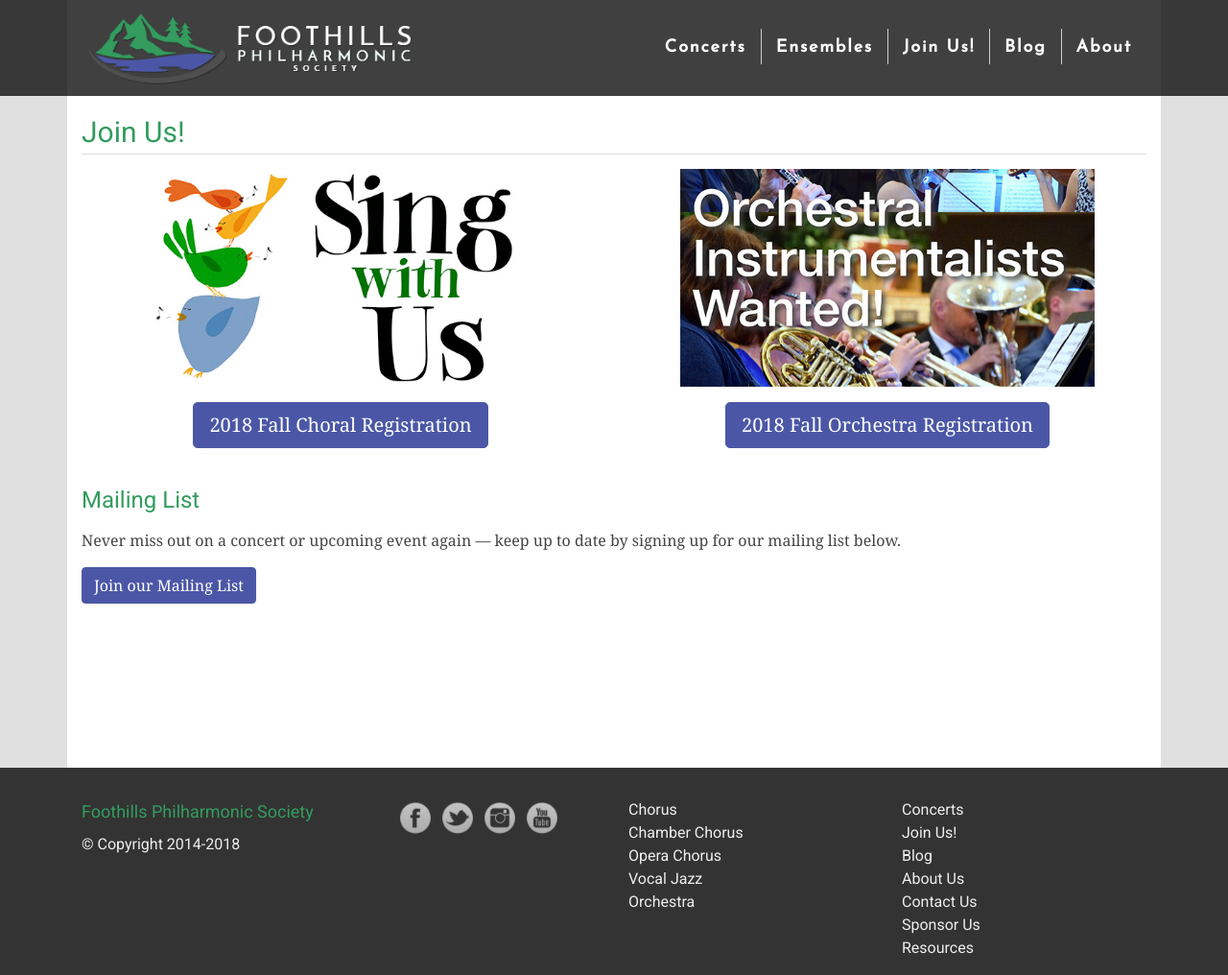
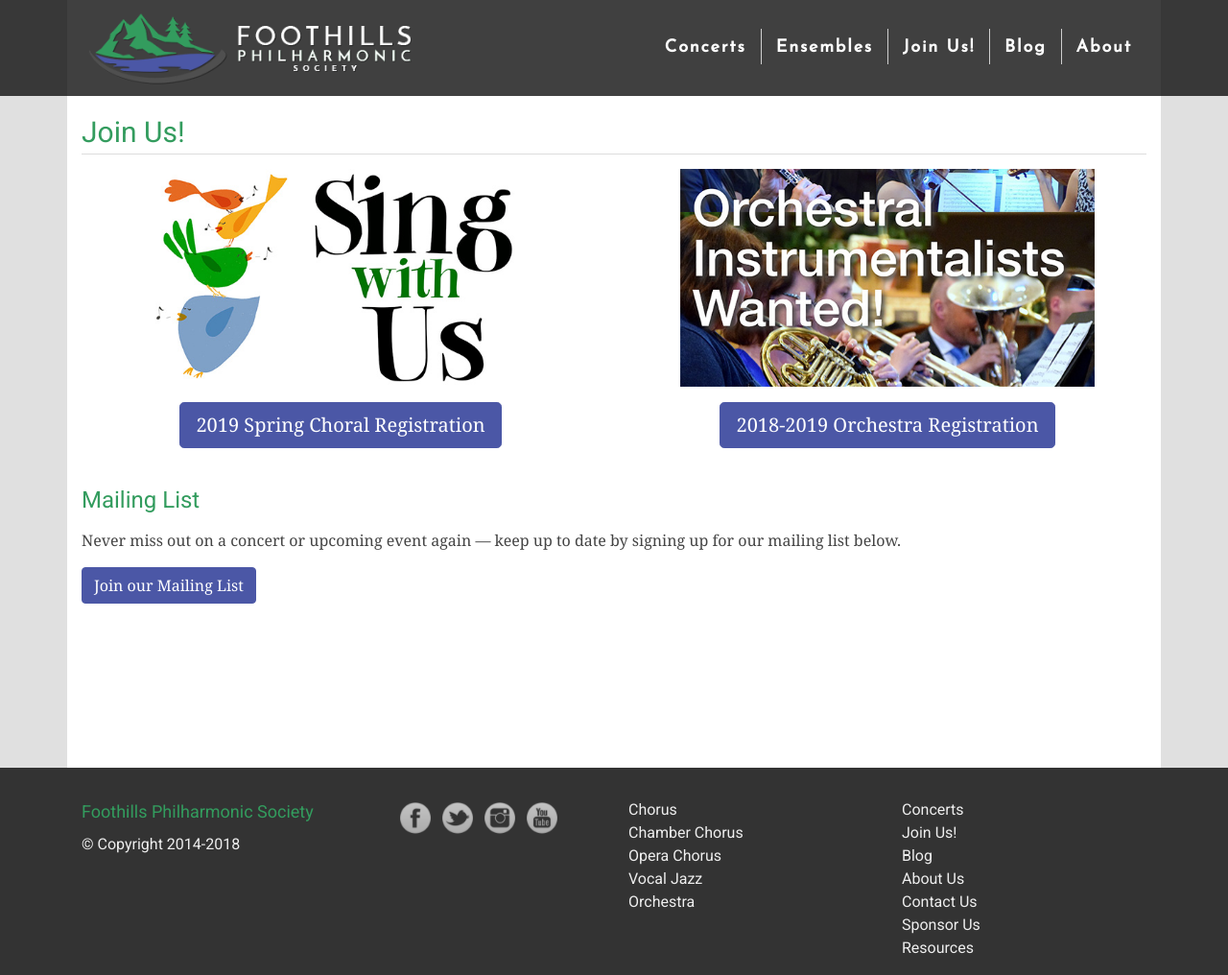
Before and after one commit to percyhanna/fps, a Jekyll site: the page built from join.html, in a window 1280 px wide and 1016 px high. Shown: the whole window at 96% size. Built offline with Jekyll 4.4.1, drawn with Linux system fonts in a browser that asks for light colours; nearby versions of some CDN libraries; Markdown is read by kramdown in place of the engine named in the settings.

Commit message:
Add 2019 Spring choral registration

```diff
--- a/join.html
+++ b/join.html
@@ -9,14 +9,14 @@
           <div class="col-12 col-md-6" style="text-align: center;">
             <p class="content-image"><img alt="Sing With Us" src="/images/promotions/2018-fall/sing-with-us.jpg"></p>
             <p>
-              <a class="btn btn-primary btn-lg" href="https://goo.gl/forms/b9SlDjngttTNvlvP2" target="_blank">2018 Fall Choral Registration</a>
+              <a class="btn btn-primary btn-lg" href="https://goo.gl/forms/zZAEOjWEqJtwPYX53" target="_blank">2019 Spring Choral Registration</a>
             </p>
           </div>
 
           <div class="col-12 col-md-6" style="text-align: center;">
             <p class="content-image"><img alt="Play With Us" src="/images/promotions/2018-fall/orchestra-instrumentalists-wanted.jpg"></p>
             <p>
-              <a class="btn btn-primary btn-lg" href="https://goo.gl/forms/oQ1LiKC1I1Lhw1Vy2" target="_blank">2018 Fall Orchestra Registration</a>
+              <a class="btn btn-primary btn-lg" href="https://goo.gl/forms/oQ1LiKC1I1Lhw1Vy2" target="_blank">2018-2019 Orchestra Registration</a>
             </p>
           </div>
         </div>
```
